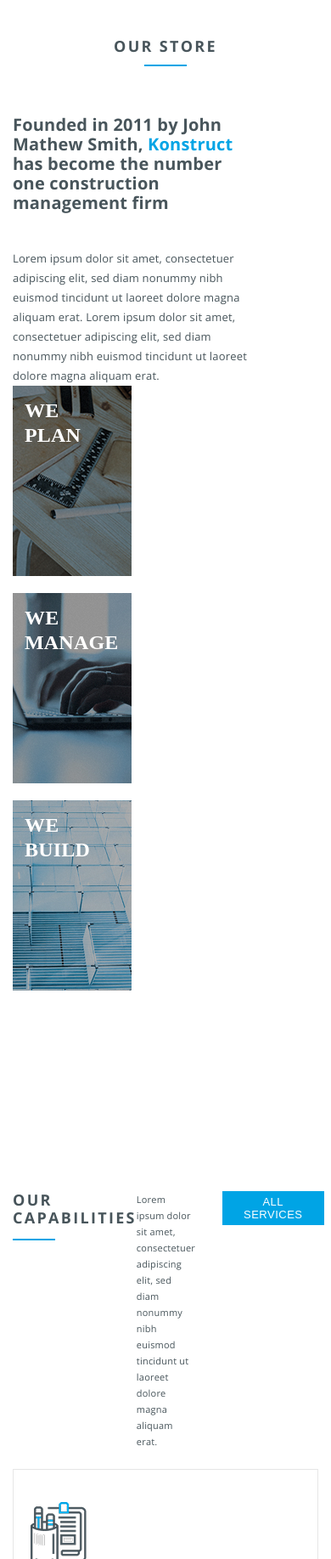
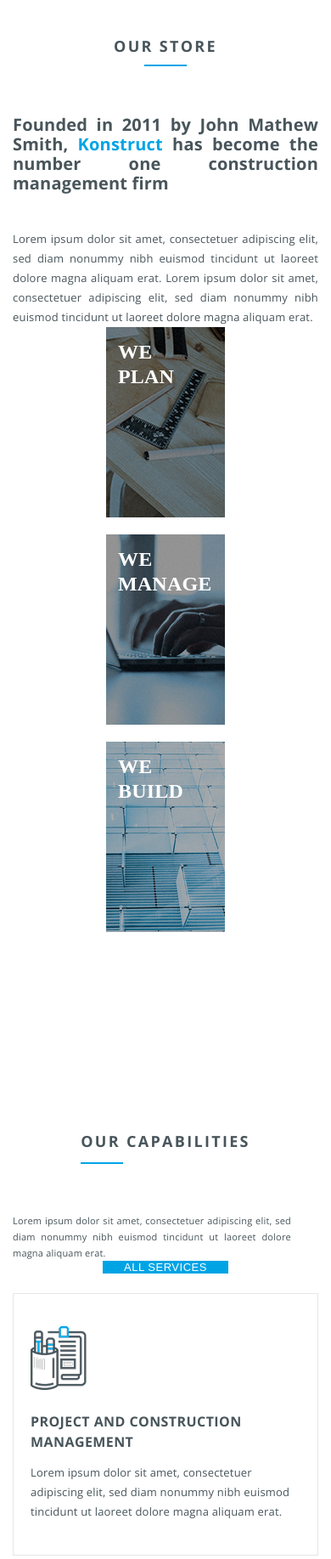
Before and after one commit to Yulia2602/My-second-project, a plain HTML site: page index.html in a window 390 px wide. Shown: the part 920-2755 px from the top of the page at 85% size. Drawn offline with nearby package versions, Linux system fonts and the light colour scheme.

Commit message:
add media

```diff
--- a/css/style.css
+++ b/css/style.css
@@ -442,11 +442,32 @@ text-decoration: none;
 
     .about__block__img {
         grid-template-columns: repeat(1, 1fr);
+
     }
 
+    .about__block__text{
+        text-align: justify;
+        margin: 0 auto;
+    }
 
+    .about__block {
+        flex-direction: column;
+        align-items: center;
+    }
     .services__grid {
         grid-template-columns: repeat(1,1fr);
+    }
+    .services__title {
+    flex-direction: column;
+    align-items: center;
+
+    }
+
+    .services__title_text-btn {
+        flex-direction: column;
+        align-items: center;
+        text-align: justify;
+        margin: 0 auto;
     }
 
 }
```
